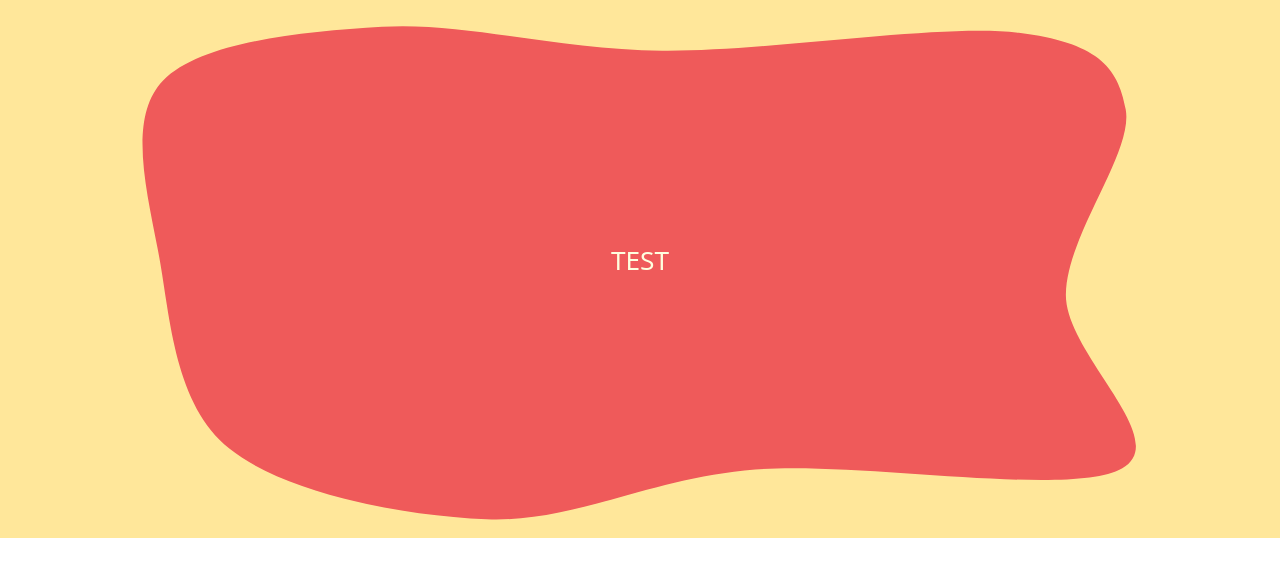
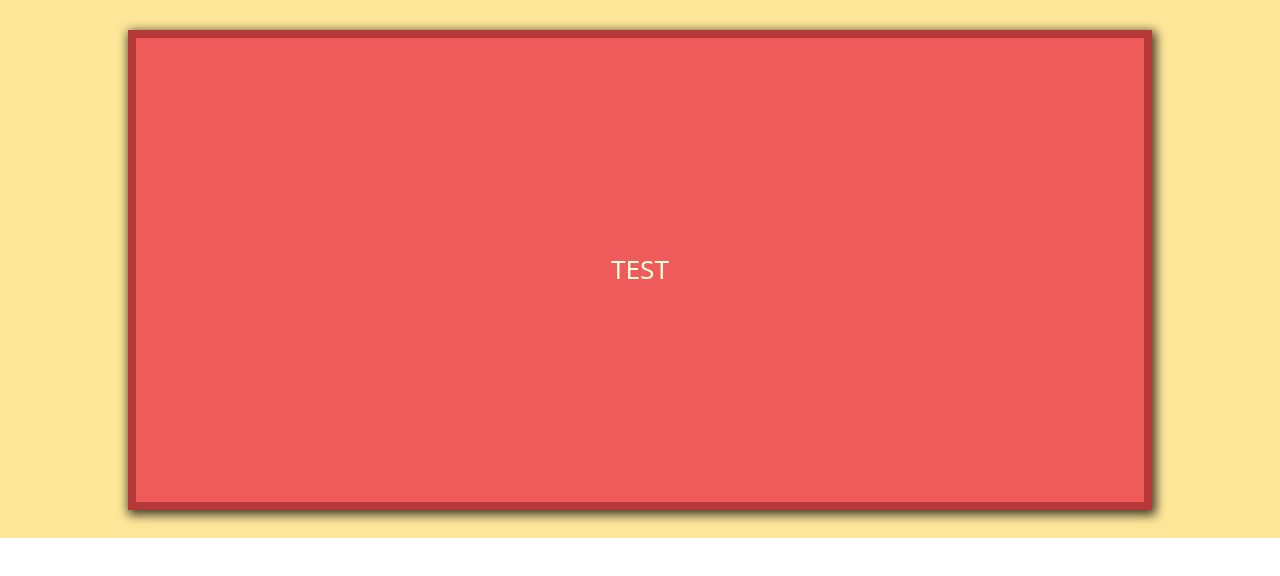
Before and after one commit to Nathoggles/restaurant-page, a website built with webpack: page src/template.html in a window 1280 px wide. Shown: the part 262-838 px from the top of the page. After the commit the page ends 800 px from the top, so only its background shows below. Built offline with nearby package versions, Linux system fonts and the light colour scheme.

Commit message:
replace difficult to scale large scale with square div

```diff
--- a/src/styles.css
+++ b/src/styles.css
@@ -2,6 +2,7 @@
     --mainColor: #ffe79a;
     --secondColor: #ffa952;
     --bulletColor:#ef5a5a;
+    --bulletDark: #b63939;
     --fontColor: #feffdf;
 
     font-family: "Caveat", "Handlee", system-ui, "Segoe UI", Roboto, Helvetica, Arial, sans-serif, "Apple Color Emoji", "Segoe UI Emoji", "Segoe UI Symbol";
@@ -61,24 +62,21 @@ ul {
     transform: translate(-50%, -50%);
 }
 .content {
+    margin-top: 1rem;
     width: 80vw;
-    height: 70vh;
-    background-repeat: no-repeat;
+    height: 60vh;
     display: flex;
     flex-direction: column;
     justify-content: center;
     align-items: center;
     position: relative;
+
+    background-color: var(--bulletColor);
+    border: 0.5rem solid var(--bulletDark);
+
+    box-shadow: 2px 3px 10px 2px rgba(0,0,0,0.75);
 }
 
-.shape {
-    width: 80vw;
-    height: 100vh;
-    position: absolute;
-    top: 70%;
-    left: 50%;
-    transform: translate(-50%, -50%);
-}
 
 .contentText {
     position: absolute;
--- a/src/template.html
+++ b/src/template.html
@@ -28,7 +28,6 @@
                 </ul>
         </header>
             <div class="content" id="contentL">
-                <img src="shapeL.svg" class="shape" alt="Taco/Kebap spit"/>
                 <div class="contentText">TEST</div>
             </div>
     </div>
```
